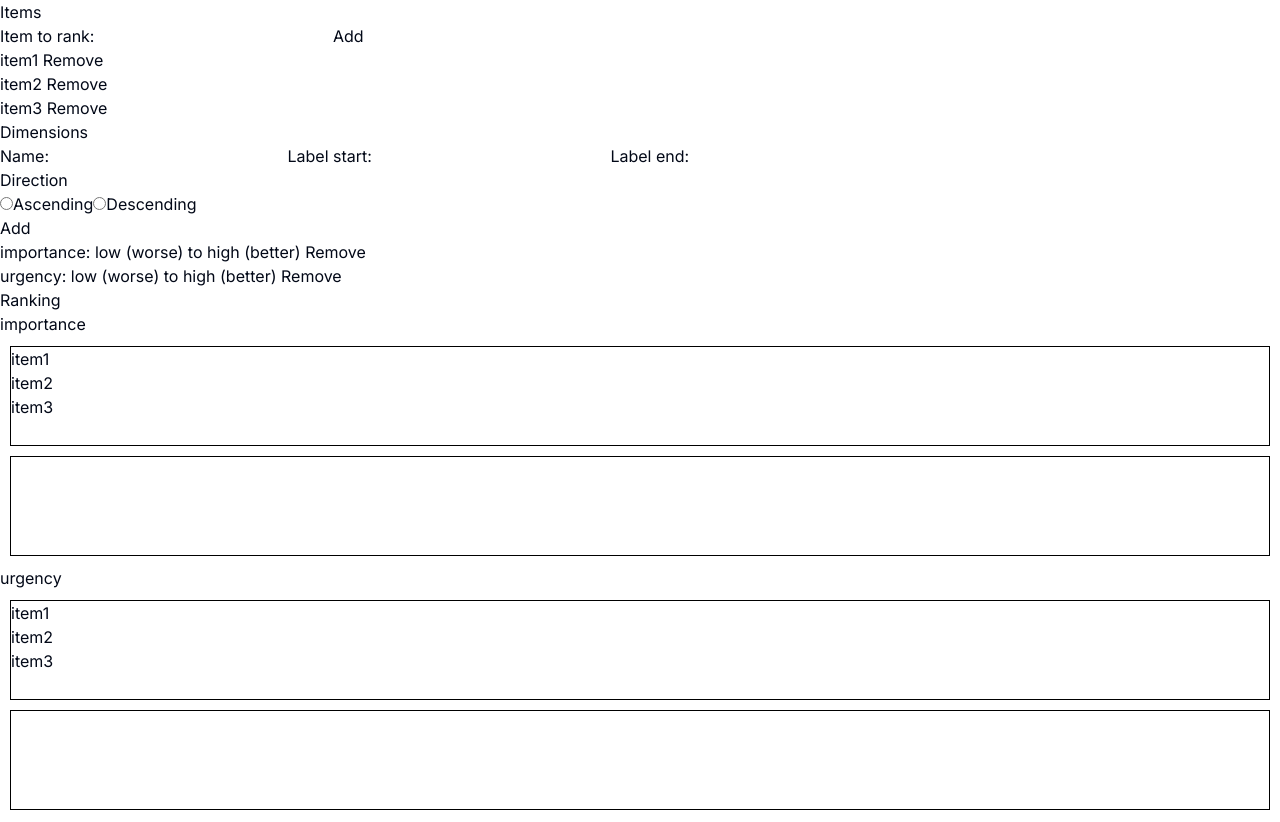
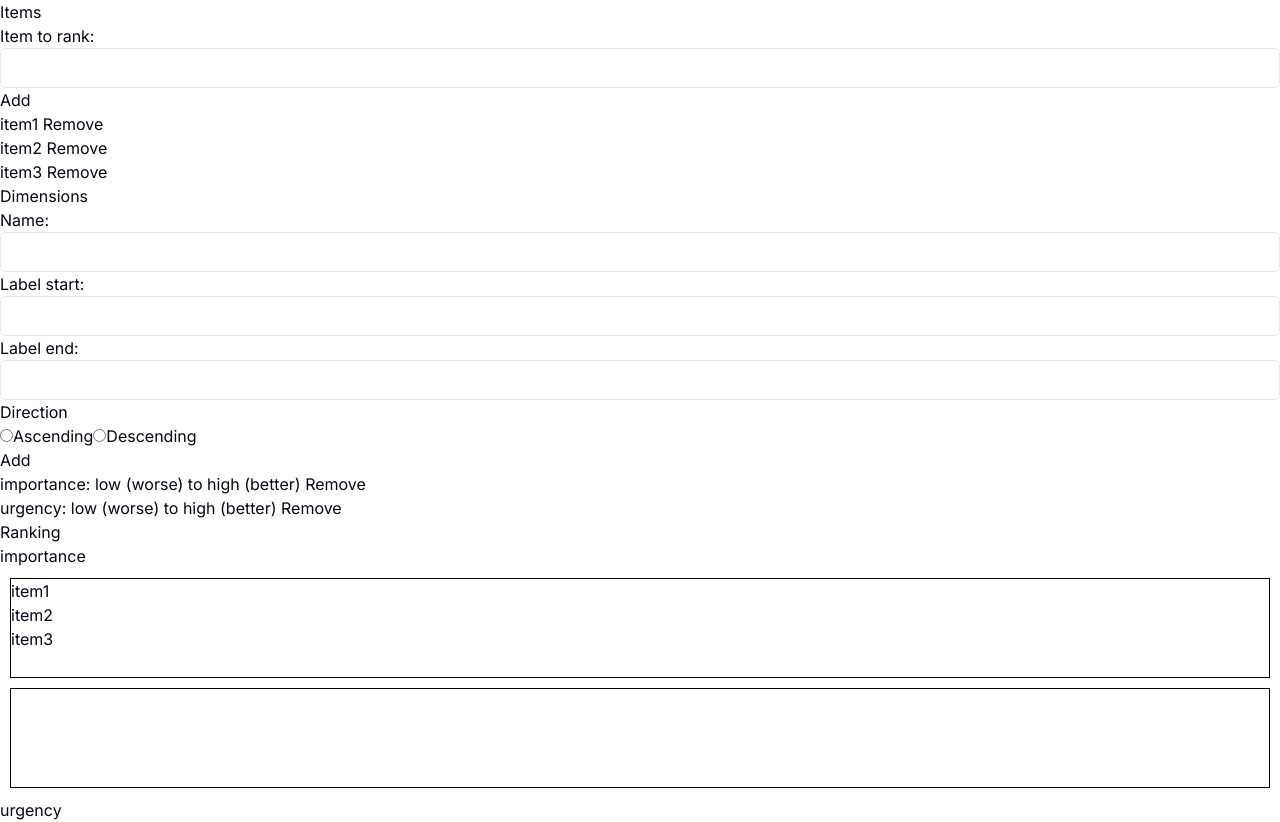
Before and after one commit to 0xR/rank-force, a Next.js app: page / in a window 1280 px wide. Shown: the top 822 px of the page. Built offline with nearby package versions, Linux system fonts and the light colour scheme.

Commit message:
use input

```diff
--- a/src/app/page.tsx
+++ b/src/app/page.tsx
@@ -1,4 +1,5 @@
 'use client';
+import { Input } from '@/components/ui/input';
 import { useMemo, useState } from 'react';
 import { Item } from '@/core/Item';
 import { RankAssignment } from '@/core/RankAssignment';
@@ -57,7 +58,7 @@ function ItemForm({ onSubmit }: { onSubmit: (itemLabel: string) => void }) {
       }}
     >
       <label>
-        Item to rank: <input type="text" name={'label'} />
+        Item to rank: <Input type="text" name={'label'} />
       </label>
       <button type="submit">Add</button>
     </form>
@@ -123,13 +124,13 @@ function DimensionForm({
       }}
     >
       <label>
-        Name: <input type="text" name={'name'} />
+        Name: <Input type="text" name={'name'} />
       </label>
       <label>
-        Label start: <input type="text" name={'labelStart'} />
+        Label start: <Input type="text" name={'labelStart'} />
       </label>
       <label>
-        Label end: <input type="text" name={'labelEnd'} />
+        Label end: <Input type="text" name={'labelEnd'} />
       </label>
       <fieldset>
         <legend>Direction</legend>
```
